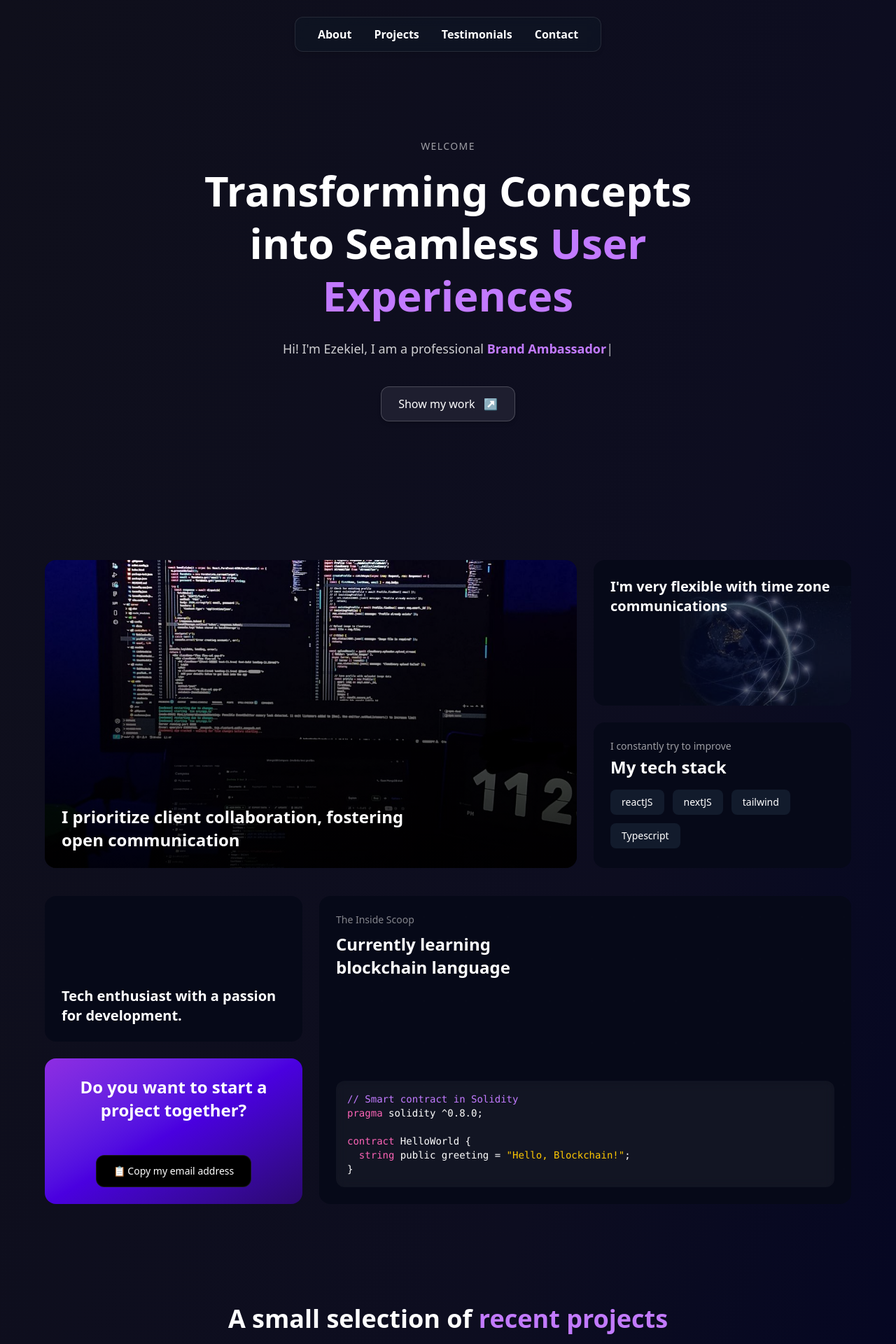
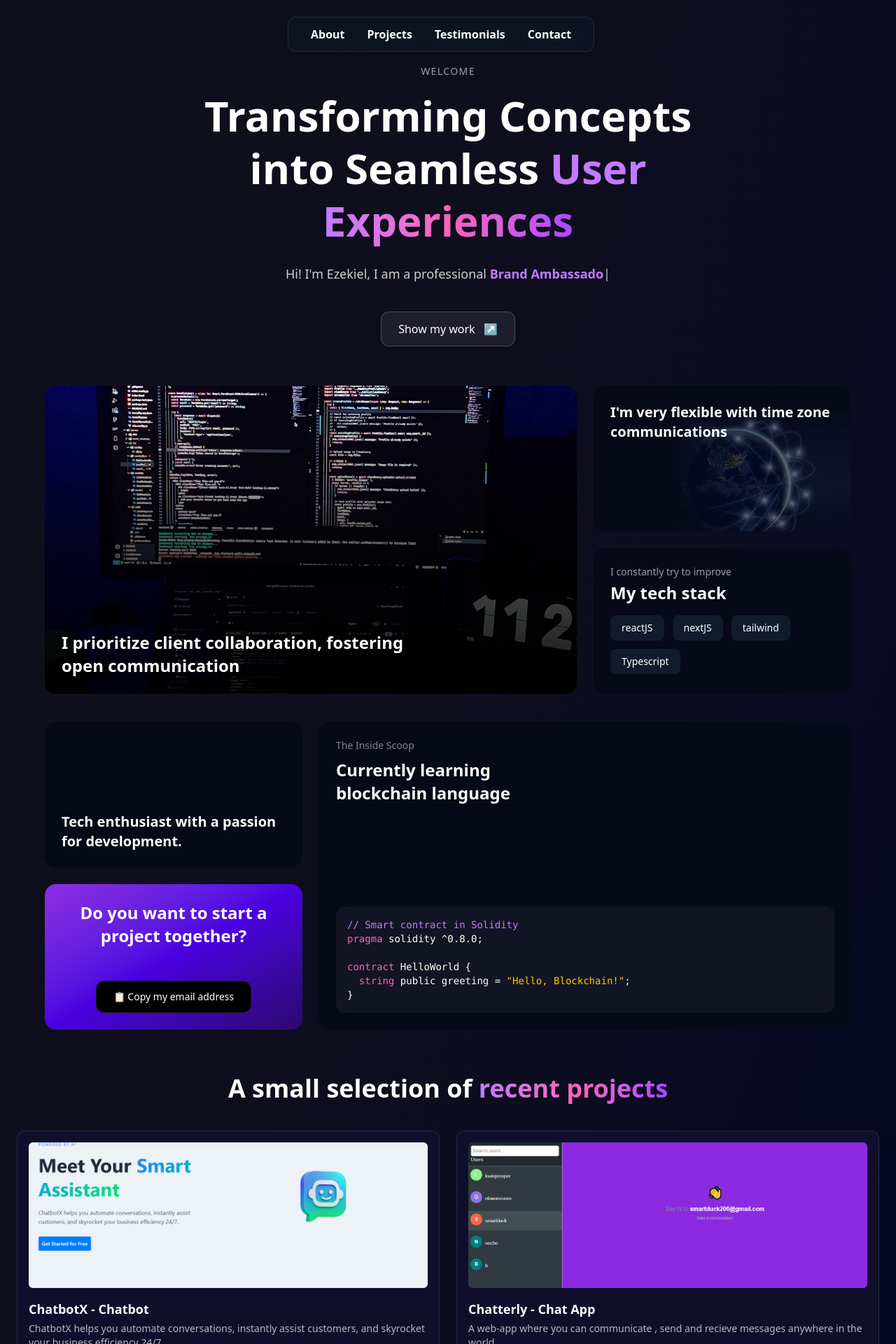
Before and after one commit to Ezekiel544/Ezekiel, a React (Vite) app: page / in a window 1280 px wide. Shown: the top 1920 px of the page at 70% size. Built offline with nearby package versions, Linux system fonts and the light colour scheme.

Commit message:
i made much changes her

```diff
--- a/package.json
+++ b/package.json
@@ -16,7 +16,9 @@
     "react": "^19.1.0",
     "react-confetti": "^6.4.0",
     "react-dom": "^19.1.0",
-    "react-icons": "^5.5.0"
+    "react-icons": "^5.5.0",
+    "react-router-dom": "^7.6.1",
+    "react-scroll": "^1.9.3"
   },
   "devDependencies": {
     "@eslint/js": "^9.25.0",
--- a/src/App.jsx
+++ b/src/App.jsx
@@ -1,4 +1,5 @@
 import React, { forwardRef } from "react";
+import { Link } from 'react-scroll';
 import TypewriterText from "./typewritter";
 import './App.css';
 
@@ -6,7 +7,7 @@ const Hero = forwardRef((_, ref) => {
   return (
     <div
       ref={ref}
-      className="relative min-h-screen flex flex-col items-center justify-center px-4 text-white overflow-hidden"
+      className="relative pt-23 pb-14 flex flex-col items-center justify-center px-4 text-white overflow-hidden "
     >
       {/* Background */}
       <div className="absolute inset-0 -z-10">
@@ -21,14 +22,16 @@ const Hero = forwardRef((_, ref) => {
         <h1 className="text-4xl md:text-6xl font-bold leading-tight">
           Transforming Concepts<br />
           into Seamless <span className="text-purple-400">User</span><br />
-          <span className="text-purple-400">Experiences</span>
+          <span className="bg-gradient-to-r from-purple-400 via-pink-400 to-purple-500 bg-clip-text text-transparent">Experiences</span>
         </h1>
 
         <TypewriterText />
 
-        <button className="mt-10 px-6 py-3 bg-[#1e1e2f] text-white rounded-xl border border-white/20 hover:bg-purple-600 hover:text-black transition-all shadow-md">
+    <Link to="projects" smooth={true} duration={500}>
+        <button className="mt-10 px-6 py-3 bg-[#1e1e2f] text-white rounded-xl border border-white/20 hover:bg-purple-600 hover:text-black transition-all shadow-md ">
           Show my work <span className="ml-2">↗</span>
         </button>
+        </Link>
       </div>
     </div>
   );
--- a/src/calltoaction.jsx
+++ b/src/calltoaction.jsx
@@ -28,13 +28,13 @@ const CallToAction = () => {
       <div className="mt-20 w-full flex flex-col md:flex-row justify-between items-center text-sm text-white/80 z-10 max-w-6xl">
         <p>Copyright © 2024  Ezekiel chikezie</p>
         <div className="flex gap-3 mt-4 md:mt-0">
-          <a href="https://github.com" target="_blank" rel="noopener noreferrer" className="p-2 rounded bg-white/10 hover:bg-white/20 transition">
+          <a href="https://github.com/Ezekiel544" target="_blank" rel="noopener noreferrer" className="p-2 rounded bg-white/10 hover:bg-white/20 transition">
             <FaGithub />
           </a>
-          <a href="https://twitter.com" target="_blank" rel="noopener noreferrer" className="p-2 rounded bg-white/10 hover:bg-white/20 transition">
+          <a href="https://x.com/EzekielCrrypt" target="_blank" rel="noopener noreferrer" className="p-2 rounded bg-white/10 hover:bg-white/20 transition">
             <FaTwitter />
           </a>
-          <a href="https://linkedin.com" target="_blank" rel="noopener noreferrer" className="p-2 rounded bg-white/10 hover:bg-white/20 transition">
+          <a href="https://www.linkedin.com/in/ezekiel-chikezie-7a5371302" target="_blank" rel="noopener noreferrer" className="p-2 rounded bg-white/10 hover:bg-white/20 transition">
             <FaLinkedin />
           </a>
         </div>
--- a/src/main.jsx
+++ b/src/main.jsx
@@ -1,42 +1,44 @@
 import { createRoot } from 'react-dom/client';
 import { useRef } from 'react';
+import { Element } from 'react-scroll';
 import './index.css';
 
-import Hero from './App.jsx';         // renamed if you haven't already
+import Hero from './App.jsx';
 import FeatureSection from './featuresection.jsx';
 import ScrollNav from './scrollnav.jsx';
 import ContactSection from './contactsection.jsx';
 import RecentProjects from './recentproject.jsx';
 import Testimonial from './testimonial.jsx';
 import CallToAction from './calltoaction.jsx';
-// import TechLogos from './techlogos.jsx' ;
 import WorkExperience from './workexperince.jsx';
+
 function Root() {
   const heroRef = useRef(null);
 
   return (
     <main className="bg-gradient-to-br from-[#0f0f1b] via-[#0d0d20] to-[#020024]">
       <ScrollNav heroRef={heroRef} />
-      <Hero ref={heroRef} />
-      <FeatureSection />
-      <ContactSection/>
-      <RecentProjects/>
-      <Testimonial/>
-      {/* <TechLogos/> */}
-      <WorkExperience/>
-      <CallToAction/>
+
+      <Element name="about">
+        <Hero ref={heroRef} />
+      </Element>
+        <FeatureSection />
+        <ContactSection />
+      <Element name="projects">
+        <RecentProjects />
+      </Element>
+
+      <Element name="testimonials">
+        <Testimonial />
+      </Element>
+      {/* If needed, wrap others later */}
+
+      <WorkExperience />
+      <Element name="contact">
+        <CallToAction />
+      </Element>
     </main>
   );
 }
 
 createRoot(document.getElementById('root')).render(<Root />);
-
-
-  //  <nav className="absolute top-6 left-1/2 transform -translate-x-1/2 z-50">
-  //     <ul className="flex gap-8 px-8 py-3 bg-[#0f1624]/70 text-white text-sm rounded-xl border border-white/10 shadow-md backdrop-blur-sm">
-  //       <li className="cursor-pointer hover:text-gray-300 transition">About</li>
-  //       <li className="cursor-pointer hover:text-gray-300 transition">Projects</li>
-  //       <li className="cursor-pointer hover:text-gray-300 transition">Testimonials</li>
-  //       <li className="cursor-pointer hover:text-gray-300 transition">Contact</li>
-  //     </ul>
-  //   </nav>
--- a/src/recentproject.jsx
+++ b/src/recentproject.jsx
@@ -26,7 +26,7 @@ const projects = [
   },
   {
     title: "Chatterly - Chat App",
-    description: "metroMoove has got your last mile covered. Simplifying the process of...",
+    description: "A web-app where you can communicate , send and recieve messages anywhere in the world...",
     image: chatterly,
     tech: ["react", "tailwind", "firebase"],
     link: "https://chat-ruddy-alpha.vercel.app/"
@@ -71,10 +71,10 @@ const techIcons = {
 
 const RecentProjects = () => {
   return (
-    <section className="py-20 text-white">
+    <section className=" text-white">
       <div className="max-w-7xl mx-auto px-6">
         <h2 className="text-3xl md:text-4xl font-bold mb-10 text-center">
-          A small selection of <span className="text-purple-400">recent projects</span>
+          A small selection of <span className="bg-gradient-to-r from-purple-400 via-pink-400 to-purple-500 bg-clip-text text-transparent">recent projects</span>
         </h2>
 
         <div className="grid md:grid-cols-2 gap-6">
--- a/src/scrollnav.jsx
+++ b/src/scrollnav.jsx
@@ -1,4 +1,5 @@
 import React, { useState, useEffect } from 'react';
+import { Link } from 'react-scroll';
 
 const ScrollNav = () => {
   const [showNav, setShowNav] = useState(true);
@@ -21,15 +22,31 @@ const ScrollNav = () => {
 
   return (
     <div
-      className={`fixed top-6 w-full flex justify-center z-50 transition-transform duration-300 ${
+      className={`fixed top-6 left-1/2 -translate-x-1/2 z-50 transition-transform duration-300 me-5 ${
         showNav ? 'opacity-100 translate-y-0' : 'opacity-0 -translate-y-10 pointer-events-none'
       }`}
     >
-      <ul className="flex gap-3 sm:gap-8 px-3 sm:px-8 py-2 sm:py-3 bg-[#0f1624]/70 text-white text-sm sm:text-base font-semibold rounded-xl border border-white/10 shadow-md backdrop-blur-sm">
-        <li className="cursor-pointer hover:text-gray-300 transition">About</li>
-        <li className="cursor-pointer hover:text-gray-300 transition">Projects</li>
-        <li className="cursor-pointer hover:text-gray-300 transition">Testimonials</li>
-        <li className="cursor-pointer hover:text-gray-300 transition">Contact</li>
+      <ul className="flex items-center justify-center me-5 gap-5 sm:gap-8 px-4 py-2 sm:px-8 sm:py-3 bg-[#0f1624]/70 text-white text-sm sm:text-base font-semibold rounded-xl border border-white/10 shadow-md backdrop-blur-sm">
+        <li className="cursor-pointer hover:text-gray-300 transition">
+          <Link to="about" smooth={true} duration={500}>
+            About
+          </Link>
+        </li>
+        <li className="cursor-pointer hover:text-gray-300 transition">
+          <Link to="projects" smooth={true} duration={500} >
+            Projects
+          </Link>
+        </li>
+        <li className="cursor-pointer hover:text-gray-300 transition">
+          <Link to="testimonials" smooth={true} duration={500}>
+            Testimonials
+          </Link>
+        </li>
+        <li className="cursor-pointer hover:text-gray-300 transition">
+          <Link to="contact" smooth={true} duration={500}>
+            Contact
+          </Link>
+        </li>
       </ul>
     </div>
   );
--- a/src/testimonial.jsx
+++ b/src/testimonial.jsx
@@ -38,7 +38,7 @@ const testimonials = [
 ];
 
 const TestimonialsMarquee = () => (
-  <div className=" py-2 px-4 overflow-hidden">
+  <div className=" py-4 px-4 overflow-hidden">
   <h2 className="text-center text-4xl font-bold mb-12 text-white">
   Kind words from{' '}
   <span className="bg-gradient-to-r from-purple-400 via-pink-400 to-purple-500 bg-clip-text text-transparent">
--- a/src/typewritter.jsx
+++ b/src/typewritter.jsx
@@ -44,7 +44,7 @@ const TypewriterText = () => {
   }, [displayText, typing, currentPhraseIndex]);
 
   return (
-  <p className="mt-6 text-lg text-white/80">
+  <p className="mt-6 text-lg text-white/80 ">
   <span className="block sm:inline">Hi! I'm Ezekiel,</span>{" "}
   <span className="block sm:inline">
     I am a professional{" "}
```
Also changed, not shown: 1 other file (tests, documents, lock files or other folders).
